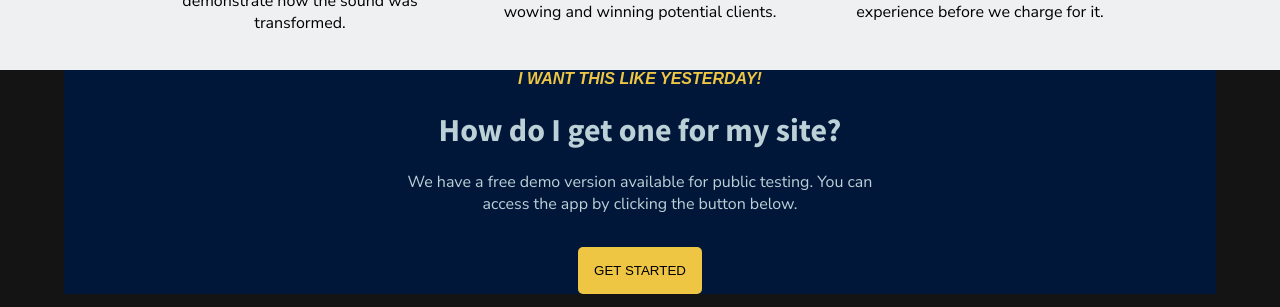
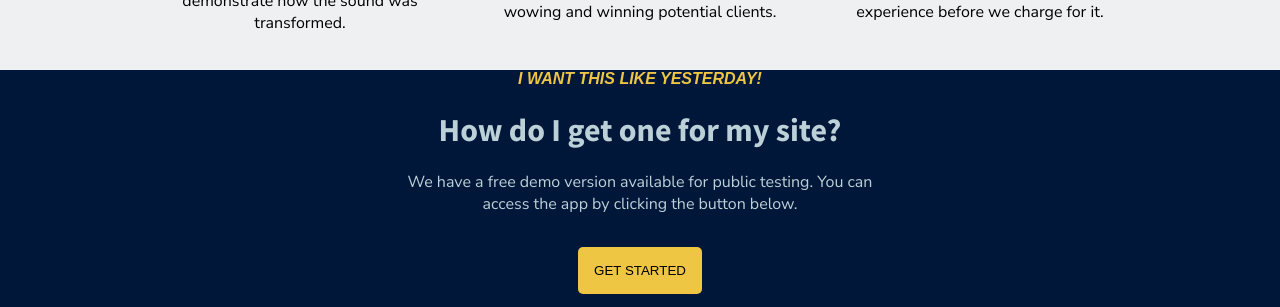
Before and after one commit to elliotmangini/SoundToggleOfficial, a React (Create React App) app in the folder client/: page / in a window 1280 px wide. Shown: the part 735-1042 px from the top of the page. Built offline with nearby package versions, Linux system fonts and the light colour scheme; no server answers; a web font is replaced by a local one.

Commit message:
fixed error of full width for lowest panel in previous commit

```diff
--- a/client/src/StyleSheets/Hero.module.css
+++ b/client/src/StyleSheets/Hero.module.css
@@ -351,10 +351,11 @@
 
 
 .lower_container {
-    width: 90%;
+    width: 100%;
     margin: auto;
     justify-content: center; /* Horizontally center the content */
     background-color: #011739;
+    /* background-color: red; */
     user-select: none;
 }
 
@@ -373,6 +374,7 @@
     margin-top: 1rem;
     /* -webkit-appearance: none; */
     color: black;
+    margin-bottom: 1rem;
 
 }
 
```
